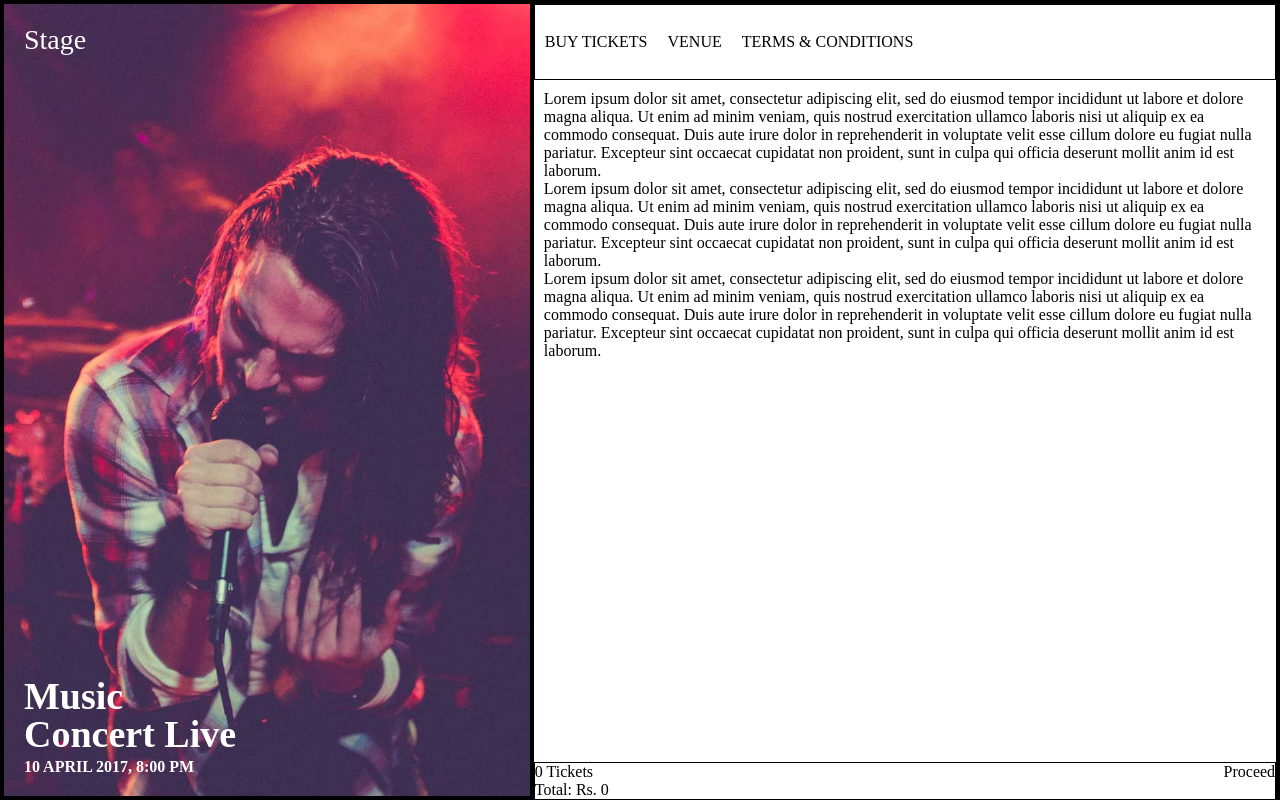
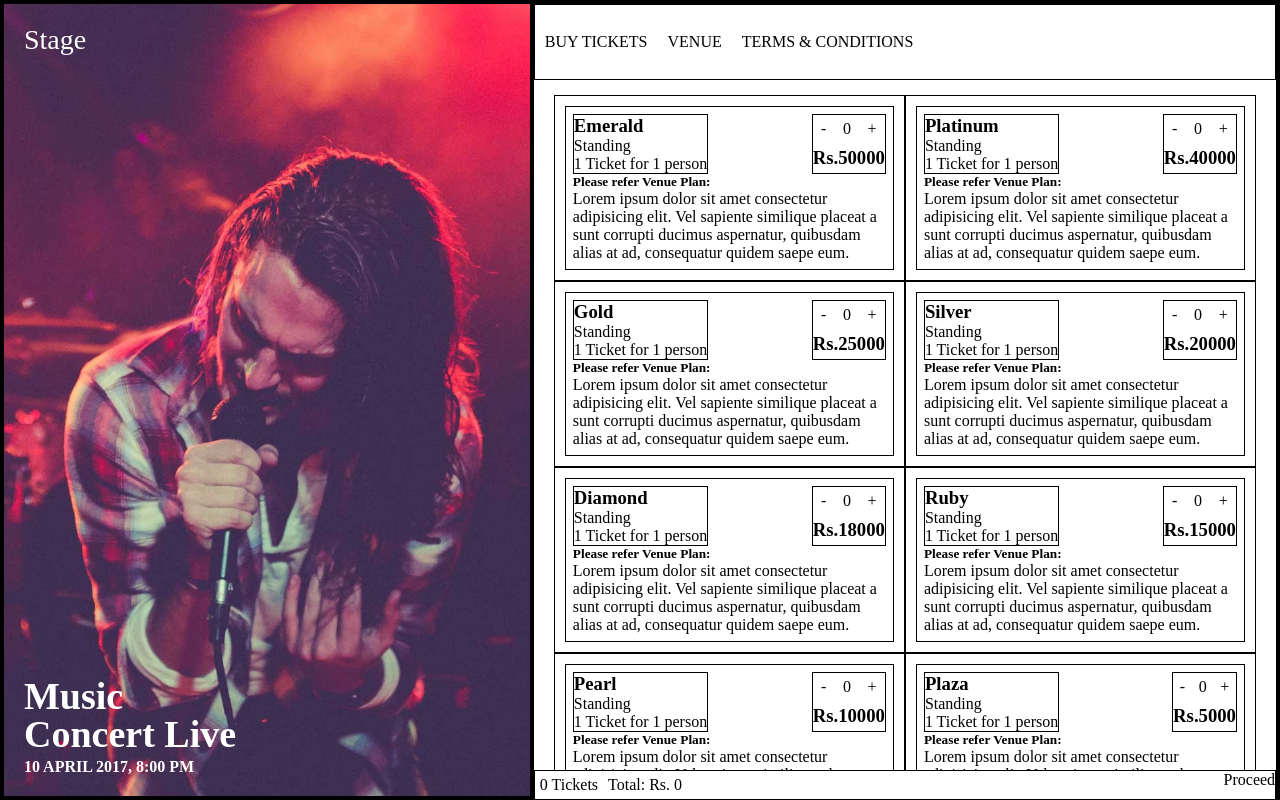
Before and after one commit to LakshSingla/ticketing-theme-sass, a plain HTML site: page index.html in a window 1280 px wide. Drawn offline with Linux system fonts and the light colour scheme.

Commit message:
Basic content added

```diff
--- a/index.html
+++ b/index.html
@@ -40,7 +40,7 @@
             </ul>
         </header>
 
-        <div id="buy-tickets-content" class="content hidden">
+        <div id="buy-tickets-content" class="content">
             <ul>
 
                 <li class="ticket-container">
@@ -260,7 +260,7 @@
             </p>
         </div>
 
-        <div id="terms-content" class="content" style="padding:10px">
+        <div id="terms-content" class="content hidden" style="padding:10px">
                 Lorem ipsum dolor sit amet, consectetur adipiscing elit, sed do eiusmod tempor incididunt ut labore et dolore magna aliqua. Ut enim ad minim veniam, quis nostrud exercitation ullamco laboris nisi ut aliquip ex ea commodo consequat. Duis aute irure dolor in reprehenderit in voluptate velit esse cillum dolore eu fugiat nulla pariatur. Excepteur sint occaecat cupidatat non proident, sunt in culpa qui officia deserunt mollit anim id est laborum.
                 <br>
                 Lorem ipsum dolor sit amet, consectetur adipiscing elit, sed do eiusmod tempor incididunt ut labore et dolore magna aliqua. Ut enim ad minim veniam, quis nostrud exercitation ullamco laboris nisi ut aliquip ex ea commodo consequat. Duis aute irure dolor in reprehenderit in voluptate velit esse cillum dolore eu fugiat nulla pariatur. Excepteur sint occaecat cupidatat non proident, sunt in culpa qui officia deserunt mollit anim id est laborum.
--- a/stylesheets/layout/_body-right.sass
+++ b/stylesheets/layout/_body-right.sass
@@ -15,3 +15,9 @@
         background-color: #ffffff
         z-index: 1000
         justify-content: space-between
+
+        .total
+            @include flexed()
+
+            >*
+                padding: 5px
```
Also changed, not shown: css/main.css, 1 other file.
